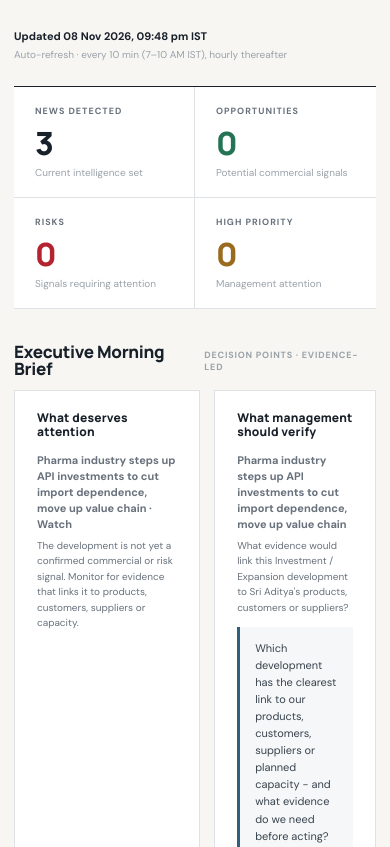
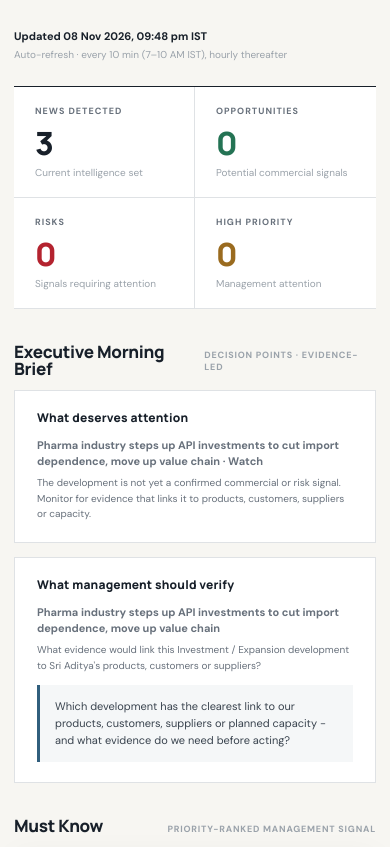
Before and after one commit to hrsriadityapharmachem-ux/pharma-md-intelligence, a plain HTML site: page index.html in a window 390 px wide. Shown: the part 253-1100 px from the top of the page. Drawn offline with Linux system fonts and the light colour scheme.

Commit message:
Improve executive brief layout on tablet and mobile

```diff
--- a/index.html
+++ b/index.html
@@ -121,6 +121,7 @@ a{color:inherit}
  .container{padding:18px}
  .hero{grid-template-columns:1fr}
  .updated{text-align:left}
+ .brief-grid{grid-template-columns:1fr}
  .feature{grid-template-columns:1fr}
  .feature-side{border-left:0;border-top:1px solid var(--rule)}
  .intel-row{grid-template-columns:7px 1fr}
```
